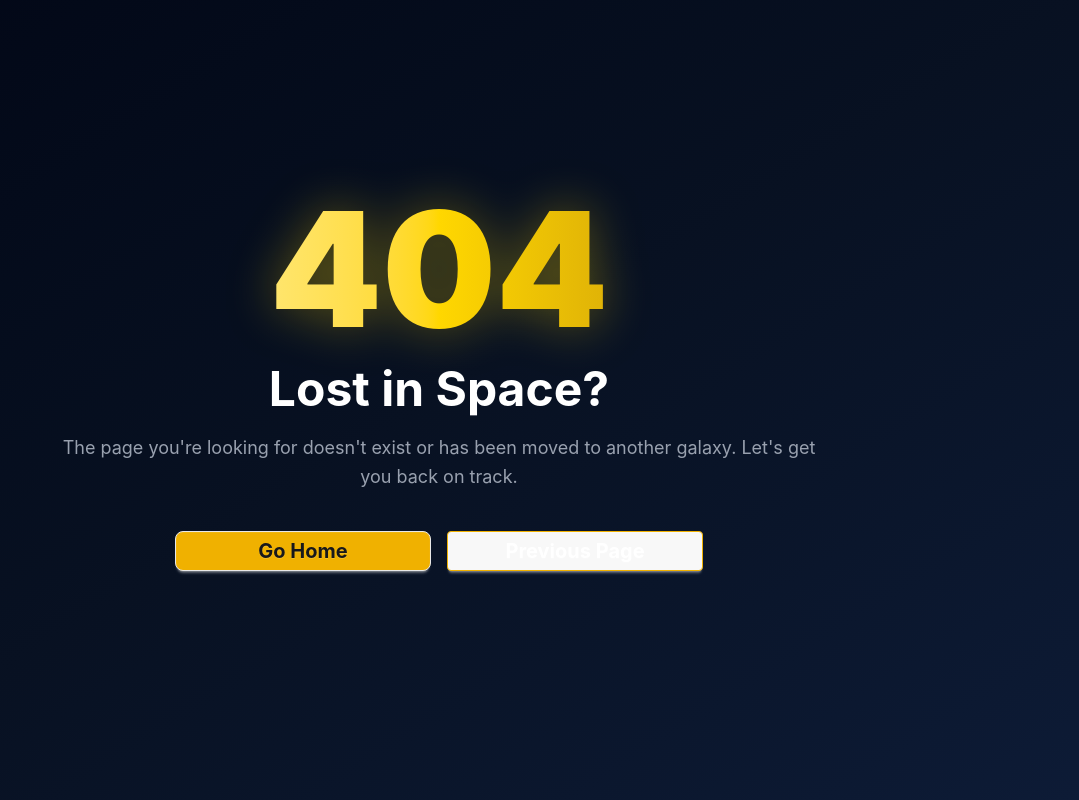
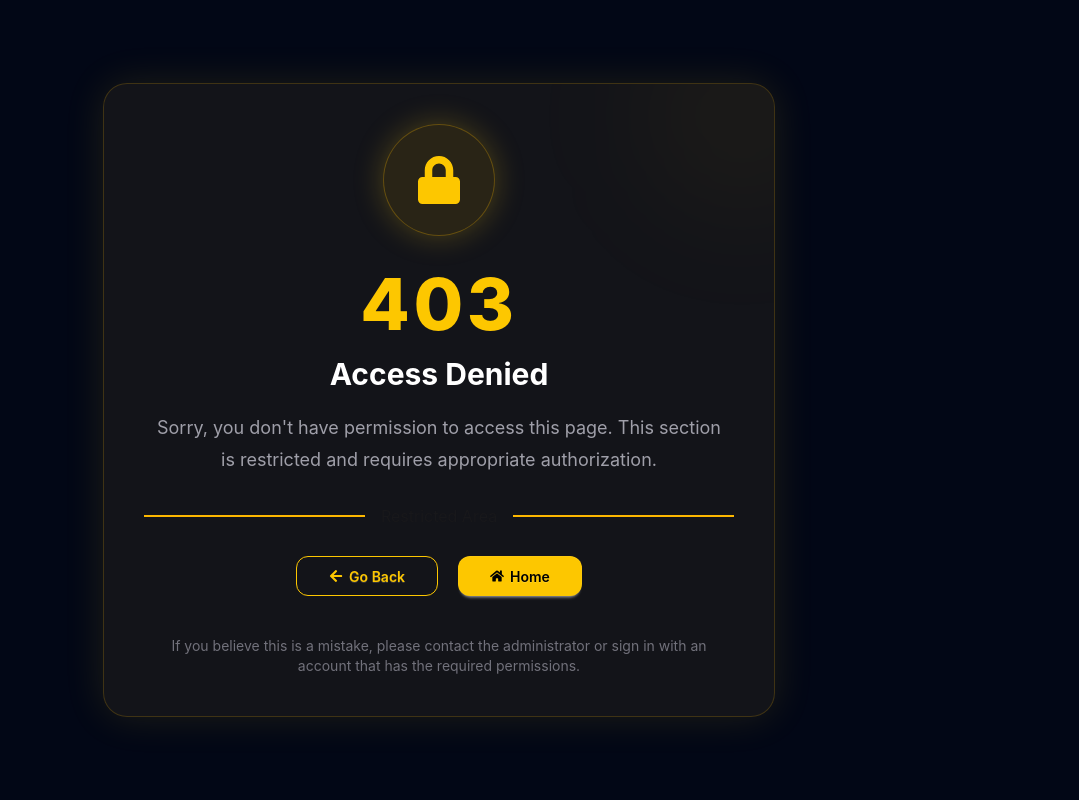
Before and after one commit to anonymousd3vil-ops/ProjectLMS, a React (Vite) app in the folder LMSFrontend/: page /denied in a window 1280 px wide. Before the commit this address had no page. Shown: the whole page, without its empty margins (201-1280 px from the left). Built offline with nearby package versions, Linux system fonts and the light colour scheme.

Commit message:
added access denied page

```diff
--- a/LMSFrontend/src/App.jsx
+++ b/LMSFrontend/src/App.jsx
@@ -12,6 +12,7 @@ import SignUp from './pages/signUp.jsx'
 import Login from './pages/login.jsx'
 import CourseList from './pages/courses/courseList.jsx'
 import ContactUs from './pages/contactUs.jsx'
+import AccessDenied from './pages/denied.jsx'
 
 
 function App() {
@@ -25,6 +26,7 @@ function App() {
         <Route path='/login' element={<Login />}> </Route>
         <Route path='/courses' element={<CourseList />}> </Route>
         <Route path='/contact' element={<ContactUs />}> </Route>
+        <Route path='/denied' element={<AccessDenied />}> </Route>
 
 
         <Route path='*' element={<NotFound />}></Route>
--- /dev/null
+++ b/LMSFrontend/src/pages/denied.jsx
@@ -0,0 +1,84 @@
+import { useNavigate } from "react-router-dom";
+import { FaLock, FaArrowLeft, FaHome } from "react-icons/fa";
+
+function AccessDenied() {
+    const navigate = useNavigate();
+
+    return (
+        <div className="min-h-screen bg-[#020716] flex items-center justify-center px-6">
+            <title>Access Denied</title>
+
+            {/* Background Glow */}
+            {/* <div className="absolute h-80 w-80 rounded-full bg-yellow-500/10 blur-3xl"></div> */}
+
+            <div className=" relative max-w-2xl w-full rounded-3xl border border-yellow-500/20 bg-zinc-900/80 backdrop-blur-md shadow-[0_0_40px_rgba(250,204,21,0.12)] p-10 text-center overflow-hidden">
+
+                {/* Decorative Circle */}
+                <div className="absolute -top-16 -right-16 h-48 w-48 rounded-full bg-yellow-500/5 blur-3xl"></div>
+
+                {/* Lock Icon */}
+                <div className="flex justify-center">
+
+                    <div className=" h-28 w-28 rounded-full bg-yellow-500/10 border border-yellow-500/30 flex items-center justify-center shadow-[0_0_30px_rgba(250,204,21,0.25)]">
+                        <FaLock className="text-5xl text-yellow-400" />
+                    </div>
+
+                </div>
+
+                {/* Error Code */}
+                <h1 className="mt-8 text-7xl font-extrabold text-yellow-400 tracking-wider">
+                    403
+                </h1>
+
+                {/* Heading */}
+
+                <h2 className="mt-4 text-3xl font-bold text-white">
+                    Access Denied
+                </h2>
+
+                {/* Description */}
+                <p className="mt-5 text-zinc-400 text-lg leading-8 max-w-xl mx-auto">
+                    Sorry, you don't have permission to access this page.
+                    This section is restricted and requires appropriate
+                    authorization.
+                </p>
+
+                {/* Divider */}
+                <div className="divider divider-warning my-8">
+                    Restricted Area
+                </div>
+
+                {/* Buttons */}
+                <div className="flex flex-col sm:flex-row justify-center gap-5">
+
+                    <button
+                        onClick={() => navigate(-1)}
+                        className="btn btn-outline border-yellow-400 text-yellow-400 hover:bg-yellow-400 hover:text-black rounded-xl px-8"
+                    >
+                        <FaArrowLeft />
+                        Go Back
+                    </button>
+
+                    <button
+                        onClick={() => navigate("/")}
+                        className=" btn bg-yellow-400 border-none text-black hover:bg-yellow-300 rounded-xl px-8 "
+                    >
+                        <FaHome />
+                        Home
+                    </button>
+
+                </div>
+
+                {/* Bottom Note */}
+                <p className="mt-10 text-sm text-zinc-500">
+                    If you believe this is a mistake, please contact the administrator
+                    or sign in with an account that has the required permissions.
+                </p>
+
+            </div>
+
+        </div>
+    );
+}
+
+export default AccessDenied;
--- a/LMSFrontend/src/pages/notFound.jsx
+++ b/LMSFrontend/src/pages/notFound.jsx
@@ -1,5 +1,5 @@
 import { useNavigate } from "react-router-dom";
-// import { Home, ArrowLeft } from "lucide-react";
+import { FaArrowLeft, FaHome } from "react-icons/fa";
 
 function NotFound() {
     const navigate = useNavigate();
@@ -26,18 +26,21 @@ function NotFound() {
                 <div className="flex flex-col md:flex-row items-center justify-center gap-4 m-10">
 
                     <button
+                        onClick={() => navigate(-1)}
+                        className="btn border border-yellow-500 font-bold text-xl hover:bg-yellow-500 btn-wide text-white transition-all ease-in-out duration-300"
+                    >
+                        <FaArrowLeft/>
+                        Previous Page
+                    </button>
+
+                    <button
                         onClick={() => navigate("/")}
                         className="bg-yellow-500 font-bold text-xl hover:bg-yellow-600 btn rounded-lg btn-wide transition-all ease-in-out duration-300"
                     >
+                        <FaHome />
                         Go Home
                     </button>
 
-                    <button
-                        onClick={() => navigate(-1)}
-                        className="btn border border-yellow-500 font-bold text-xl hover:bg-yellow-500 btn-wide text-white transition-all ease-in-out duration-300"
-                    >
-                        Previous Page
-                    </button>
 
                 </div>
             </div>
```
